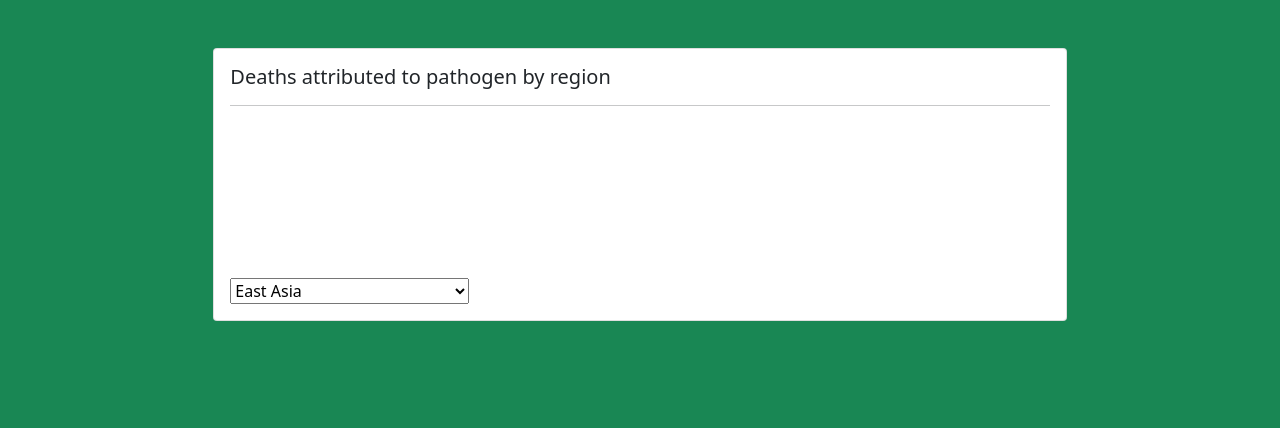
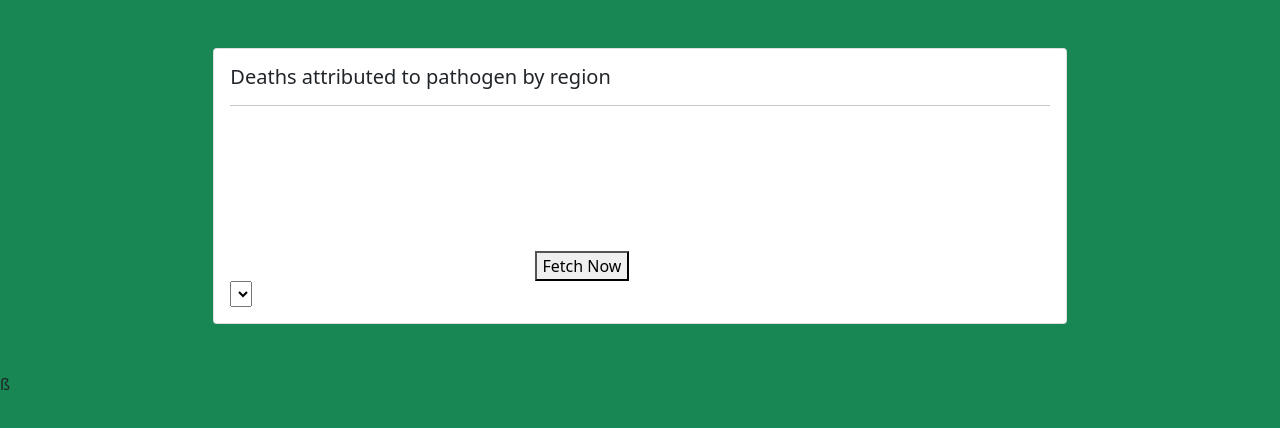
Before and after one commit to detmanski/Antimicrobial_Resistance, a plain HTML site: page index.html in a window 1280 px wide. Drawn offline with nearby package versions, Linux system fonts and the light colour scheme.

Commit message:
new js for chart with cleaner code-- in progress (logic2)

```diff
--- a/index.html
+++ b/index.html
@@ -19,36 +19,16 @@
           <h5>Deaths attributed to pathogen by region</h5>
           <hr>
           <canvas id="myChart"></canvas>
+          <button onclick="updateChart()">Fetch Now</button>
             <div class="selectBox">
-              <select id="regions">
-                <option value="1">East Asia</option>
-                <option value="2">Southeast Asia</option>
-                <option value="3">Oceania</option>
-                <option value="4">Central Asia</option>
-                <option value="5">Central Europe</option>
-                <option value="6">Eastern Europe</option>
-                <option value="7">High-Income Asia Pacific</option>
-                <option value="8">Australasia</option>
-                <option value="9">Western Europe</option>
-                <option value="10">Southern Latin America</option>
-                <option value="11">High-Income North America</option>
-                <option value="12">Caribbean</option>
-                <option value="13">Andean Latin America</option>
-                <option value="14">Central Latin America</option>
-                <option value="15">Tropical Latin America</option>
-                <option value="16">North Africa and Middle East</option>
-                <option value="17">South Asia</option>
-                <option value="18">Central Sub-Saharan Africa</option>
-                <option value="19">Eastern Sub-Saharan Africa</option>
-                <option value="20">Southern Sub-Saharan Africa</option>
-                <option value="21">Western Sub-Saharan Africa</option>
+              <select id = "selDataset" onchange="optionChanged(this.value)">
               </select>
             </div>
         </div>
       </div>
     </div>
 
-
+ß
     <!-- Optional JavaScript; choose one of the two! -->
 
     <!-- Option 1: Bootstrap Bundle with Popper -->
@@ -63,7 +43,7 @@
     <script src="https://cdn.jsdelivr.net/npm/chart.js"></script>
     <script src="https://d3js.org/d3.v5.min.js"></script>
 
-    <script type="text/javascript" src="static/js/logic.js"></script>
+    <script type="text/javascript" src="static/js/logic2.js"></script>
 
 
     </script>
--- a/static/js/logic.js
+++ b/static/js/logic.js
@@ -298,19 +298,19 @@ async function init() {
   const deathAttributed = []
 
 }
+const ctx = document.getElementById('myChart');
+function init() {
+  var dropDown = d3.select("#selDataset");
+  d3.json(url).then(function(trace1) {
+      var classesNames = trace1.names;
+      classesNames.forEach((antibioticClass)=> {
+          dropDown.append("option").text(antibioticClass).property("value", antibioticClass)
+      });
+      var initSample = classesNames[0];
+      buildCharts(initClass);
 
-
-
-
-const ctx = document.getElementById('myChart');
-ctx.addEventListener('change', init);
-function dropDown() {
-  console.log(ctx.options[ctx.selectedIndex].text);
-  console.log(ctx.text());
-  myChart.data.datasets[0].data = ctx.value.split(',');
-  myChart.update();
-}
-
+  });
+};
 
 
 
@@ -327,14 +327,9 @@ let trace1 = new Chart(ctx, {
               neisseriaGonorrhoeaeFilter],
           borderWidth: 1
         }],
-          [{
-          label: "Number of Deaths by Antibiotic resistance",
-          data: [aminoglycosidesFilter, antipseudomonalPenicillinFilter, betaLactamFilter, carbapenemsFilter, fluoroquinolonesFilter, cephalosporinsFilter,
-          resistanceOneOrMoreFilter, cephalosporins3rdGenFilter, aminopenicillinFilter, resistanceTBFilter, isoniazidResistanceFilter, macrolideFilter,
-        methicillinFilter, multiResistanceExcludingTBFilter, multiResistanceSamonellaFilter, penicillinFilter, rifampicinFilter, trimethoprimSulfamethoxazoleFilter,
-      vancomycinFilter]
-          }],
+
       },
+
       options: {
         scales: {
           y: {
--- /dev/null
+++ b/static/js/logic2.js
@@ -0,0 +1,61 @@
+function updateChart() {
+    async function fetchData () {
+        const url = 'http://127.0.0.1:5000/api/v1.0/amr/pathogen/Acinetobacter%20baumannii';
+        const response = await fetch(url);
+        const datapoints = await response.json(url);
+        console.log(datapoints);
+        return datapoints
+    };
+
+    fetchData().then(datapoints => {
+        const acinetobacterBaumanii = Object.keys(datapoints).length;
+        console.log(acinetobacterBaumanii);
+
+
+        const pathogens= [
+        "Acinetobacter baumannii",
+        "Citrobacter spp.",
+        "Enterobacter spp.",
+        "Enterococcus faecalis",
+        "Enterococcus faecium",
+        "Escherichia coli",
+        "Group A Streptococcus",
+        "Group B Streptococcus",
+        "Haemophilus influenzae",
+        "Klebsiella pneumoniae",
+        "Morganella spp.",
+        "Mycobacterium tuberculosis",
+        "Non-typhoidal Salmonella",
+        "Other enterococci",
+        "Proteus spp.",
+        "Pseudomonas aeruginosa",
+        "Salmonella Paratyphi",
+        "Salmonella Typhi",
+        "Serratia spp.",
+        "Shigella spp.",
+        "Staphylococcus aureus",
+        "Streptococcus pneumoniae",
+        "Neisseria gonorrhoeae"
+        ]
+        const ctx = document.getElementById('myChart');
+        let trace1 = new Chart(ctx, {
+            type: 'bar',
+            data: {
+              labels: pathogens,
+              datasets: [{
+                label: "Number of Deaths by Pathogen",
+                data: [acinetobacterBaumanii],
+                borderWidth: 1
+              }],
+            },
+            options: {
+              scales: {
+                y: {
+                  beginAtZero: true
+                }
+              }
+            }
+    })
+});
+
+}
```
